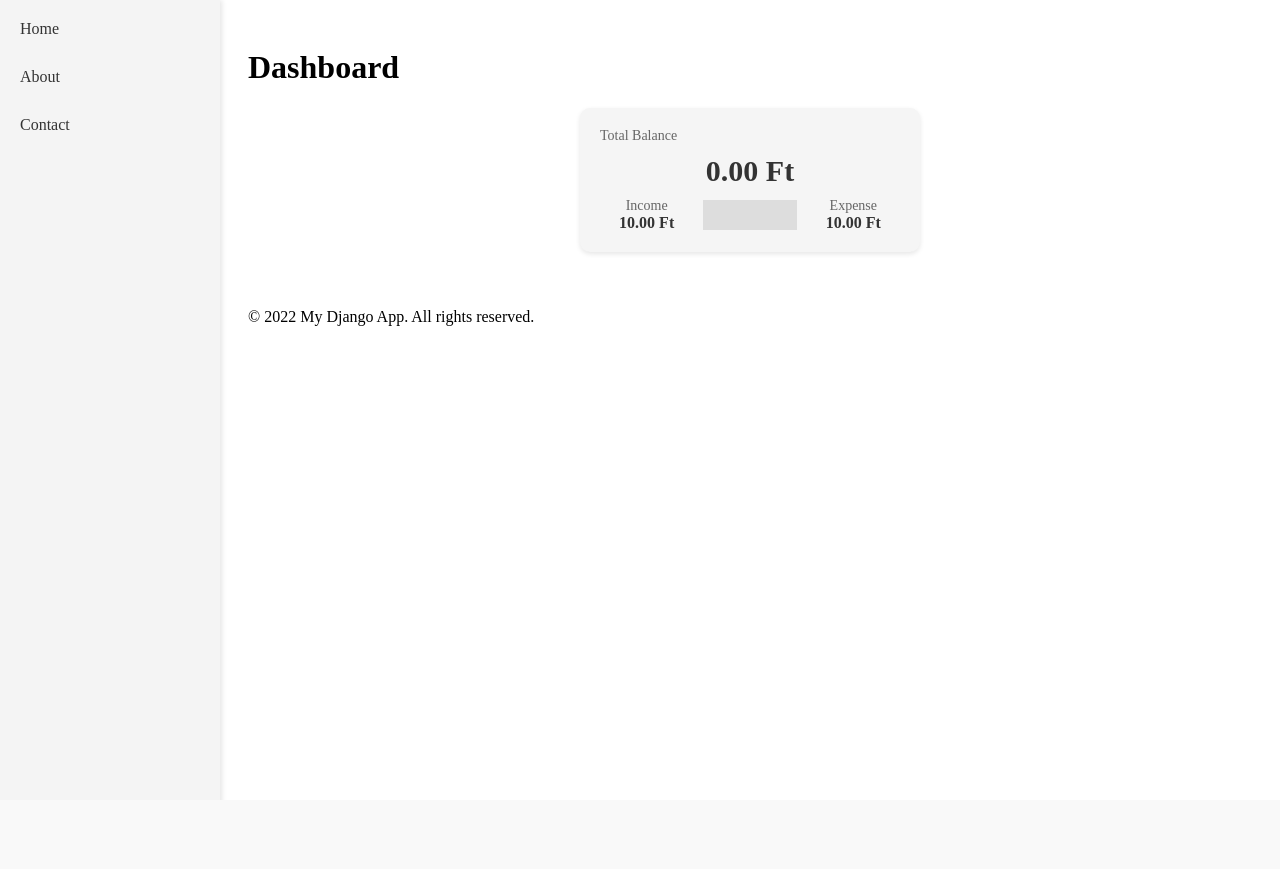
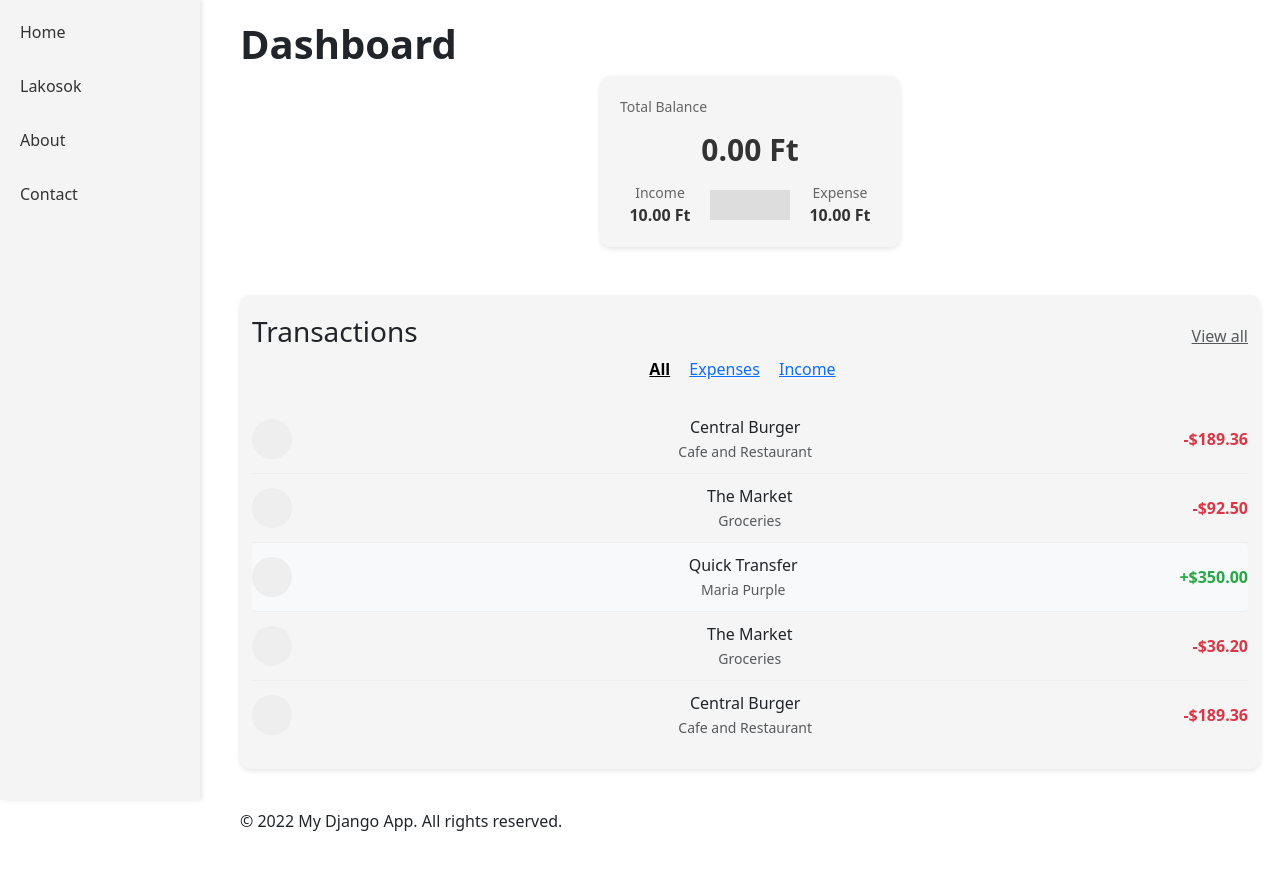
Before and after one commit to Mooky0/tarsashaz, a Django app: page /accounting/ in a window 1280 px wide. Before the commit the page ends 326 px from the top, so only its background shows below. Run offline with Django 5.2, Linux system fonts and the light colour scheme; tables that the repository leaves empty hold one stand-in row (values such as "Sample post"); some libraries are stand-ins or nearby versions.

Commit message:
transactions

```diff
--- a/accounting/static/css/style.css
+++ b/accounting/static/css/style.css
@@ -105,3 +105,48 @@ footer {
     height: 30px;
     margin: auto 10px;
 }
+
+.transaction-item {
+  display: flex;
+  align-items: center;
+  padding: 10px 0;
+  border-bottom: 1px solid #eee;
+}
+.transaction-item:last-child {
+  border-bottom: none;
+}
+.transaction-item .icon {
+  background-color: #eee;
+  border-radius: 50%;
+  width: 40px;
+  height: 40px;
+  display: flex;
+  align-items: center;
+  justify-content: center;
+  margin-right: 15px;
+}
+.transaction-item .details {
+  flex-grow: 1;
+}
+.transaction-item .amount {
+  font-weight: bold;
+  color: #333;
+}
+.transaction-item.income .amount {
+  color: #28a745;
+}
+.transaction-item.expense .amount {
+  color: #dc3545;
+}
+.transaction-item.highlight {
+  background-color: #f8f9fa;
+  border-radius: 5px;
+}
+.filters a {
+  margin-right: 15px;
+  cursor: pointer;
+}
+.filters a.active {
+  font-weight: bold;
+  color: #000;
+}
--- a/accounting/templates/accounting/index.html
+++ b/accounting/templates/accounting/index.html
@@ -32,4 +32,74 @@
     </div>
 </div>
 
+
+<div class="container mt-5 balance-card">
+    <div class="d-flex justify-content-between align-items-center">
+        <h3>Transactions</h3>
+        <a href="#" class="text-muted">View all</a>
+    </div>
+    <div class="filters mb-4">
+        <a href="#" class="active">All</a>
+        <a href="#">Expenses</a>
+        <a href="#">Income</a>
+    </div>
+
+    <div class="transaction-list">
+        <div class="transaction-item expense">
+            <div class="icon">
+                <i class="bi bi-shop"></i>
+            </div>
+            <div class="details">
+                <div>Central Burger</div>
+                <small class="text-muted">Cafe and Restaurant</small>
+            </div>
+            <div class="amount">-$189.36</div>
+        </div>
+
+        <div class="transaction-item expense">
+            <div class="icon">
+                <i class="bi bi-basket"></i>
+            </div>
+            <div class="details">
+                <div>The Market</div>
+                <small class="text-muted">Groceries</small>
+            </div>
+            <div class="amount">-$92.50</div>
+        </div>
+
+        <div class="transaction-item income highlight">
+            <div class="icon">
+                <i class="bi bi-arrow-up-right-circle"></i>
+            </div>
+            <div class="details">
+                <div>Quick Transfer</div>
+                <small class="text-muted">Maria Purple</small>
+            </div>
+            <div class="amount">+$350.00</div>
+        </div>
+
+        <div class="transaction-item expense">
+            <div class="icon">
+                <i class="bi bi-basket"></i>
+            </div>
+            <div class="details">
+                <div>The Market</div>
+                <small class="text-muted">Groceries</small>
+            </div>
+            <div class="amount">-$36.20</div>
+        </div>
+
+        <div class="transaction-item expense">
+            <div class="icon">
+                <i class="bi bi-shop"></i>
+            </div>
+            <div class="details">
+                <div>Central Burger</div>
+                <small class="text-muted">Cafe and Restaurant</small>
+            </div>
+            <div class="amount">-$189.36</div>
+        </div>
+    </div>
+</div>
+
 {% endblock %}
--- a/accounting/templates/base.html
+++ b/accounting/templates/base.html
@@ -5,14 +5,20 @@
 <head>
     <meta charset="UTF-8">
     <link rel="stylesheet" href="{% static 'css/style.css' %}">
+    <link href="https://cdn.jsdelivr.net/npm/bootstrap@5.3.0/dist/css/bootstrap.min.css" rel="stylesheet">
     <meta name="viewport" content="width=device-width, initial-scale=1.0">
     <title>{% block title %}My Django App{% endblock %}</title>
+    {% load bootstrap5 %}
+    {% bootstrap_css %}
+    {% bootstrap_javascript %}
+
 </head>
 <body>
     <header class="sidebar-header">
         <nav>
             <ul>
-                <li><a href="{% url 'home' %}">Home</a></li>
+                <li><a href="{% url 'index' %}">Home</a></li>
+                <li><a href="{% url 'tenants' %}">Lakosok</a></li>
                 <li><a href="{% url 'about' %}">About</a></li>
                 <li><a href="{% url 'contact' %}">Contact</a></li>
             </ul>
@@ -31,5 +37,6 @@
     </footer>
 
     <script src="{% static 'js/script.js' %}"></script>
+    <script src="https://cdn.jsdelivr.net/npm/bootstrap@5.3.0/dist/js/bootstrap.bundle.min.js"></script>
 </body>
 </html>
--- a/tarsashaz/settings.py
+++ b/tarsashaz/settings.py
@@ -38,6 +38,7 @@ INSTALLED_APPS = [
     'django.contrib.sessions',
     'django.contrib.messages',
     'django.contrib.staticfiles',
+    'bootstrap5',
 ]
 
 MIDDLEWARE = [
```
